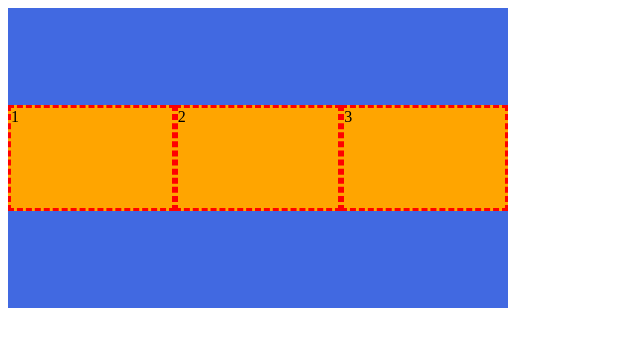
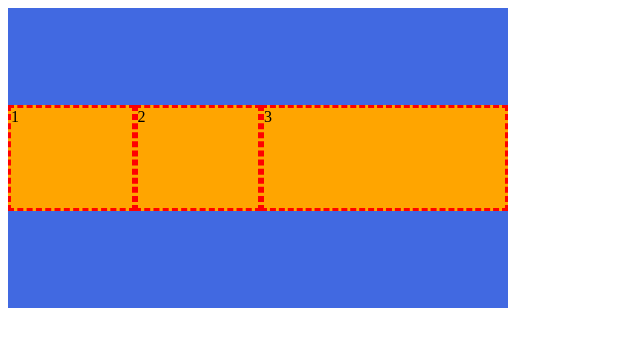
Before and after one commit to yeyoung8805/Vue-lecture, a plain HTML site: page index.html in a window 1280 px wide. Shown: the whole page, without its empty margins (0-640 px from the left). Drawn offline with Linux system fonts and the light colour scheme.

Commit message:
flex-basis

```diff
--- a/css/main.css
+++ b/css/main.css
@@ -12,5 +12,10 @@
   height: 100px;
   border: 3px dashed red;
   background-color: orange;
-  flex-grow: 1; /*item의 수평 너비가 1:1:1 로 반영됨*/ /* default는 0이다. */
+  flex-grow: 1;
+  flex-basis: 0;
 }
+
+.container .item:nth-child(3) {
+  flex-grow: 2; /*정확한 1:1:2가 되려면 위에 flex-basis: 0; 필요 */
+}
```
